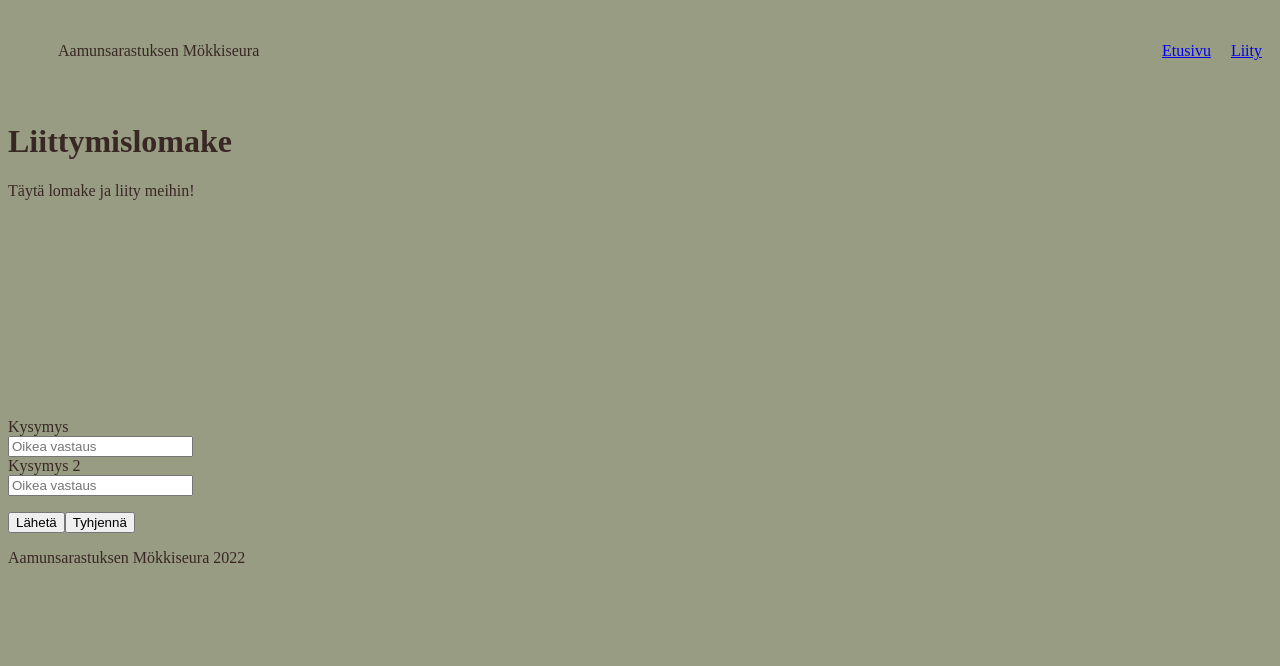
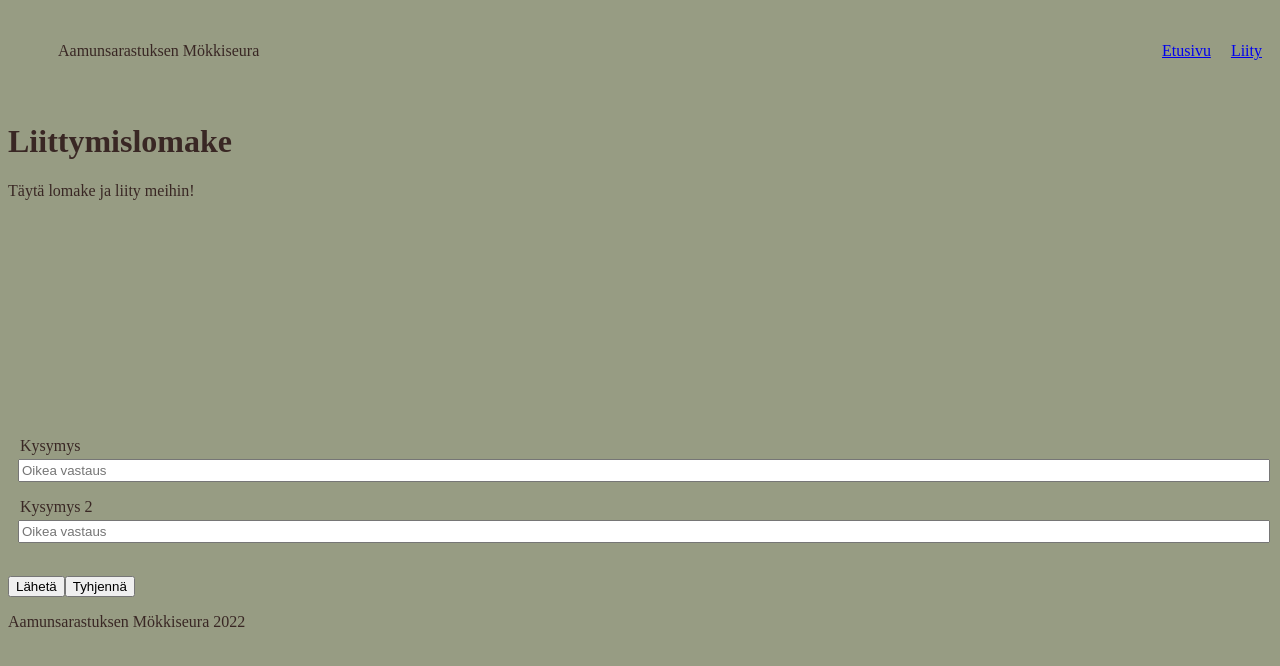
Before and after one commit to vuorisumu/GGJ-aamunsarastus, a React (Vite) app: page /liity in a window 1280 px wide. Shown: the top 666 px of the page. Built offline with nearby package versions, Linux system fonts and the light colour scheme.

Commit message:
feat: styled input elements

```diff
--- a/src/styles/_form.scss
+++ b/src/styles/_form.scss
@@ -1,15 +1,28 @@
+@mixin formElement() {
+  display: block;
+  width: 100%;
+  padding: 2px;
+  margin: 2px 0;
+}
+
 .join-form {
   ul {
     list-style: none;
-    padding: 0;
+    padding: 10px;
 
     li {
+      padding: 5px 0;
+
       &.false {
         border: 1px solid red;
       }
 
       label {
-        display: block;
+        @include formElement();
+      }
+
+      input {
+        @include formElement();
       }
     }
   }
--- a/src/styles/main.css
+++ b/src/styles/main.css
@@ -7,13 +7,25 @@
 
 .join-form ul {
   list-style: none;
-  padding: 0;
+  padding: 10px;
+}
+.join-form ul li {
+  padding: 5px 0;
 }
 .join-form ul li.false {
   border: 1px solid red;
 }
 .join-form ul li label {
   display: block;
+  width: 100%;
+  padding: 2px;
+  margin: 2px 0;
+}
+.join-form ul li input {
+  display: block;
+  width: 100%;
+  padding: 2px;
+  margin: 2px 0;
 }
 
 body {
```
Also changed, not shown: 1 other file (tests, documents, lock files or other folders).
